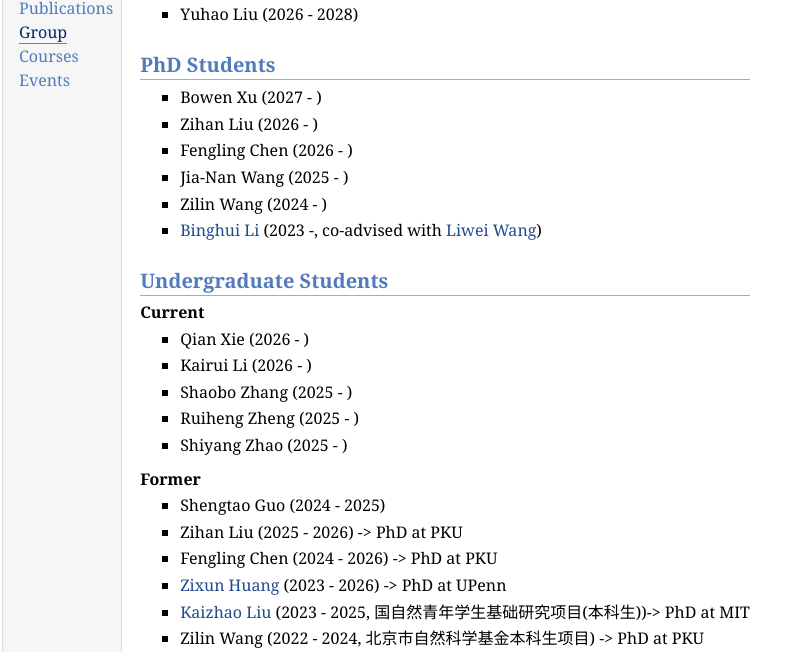
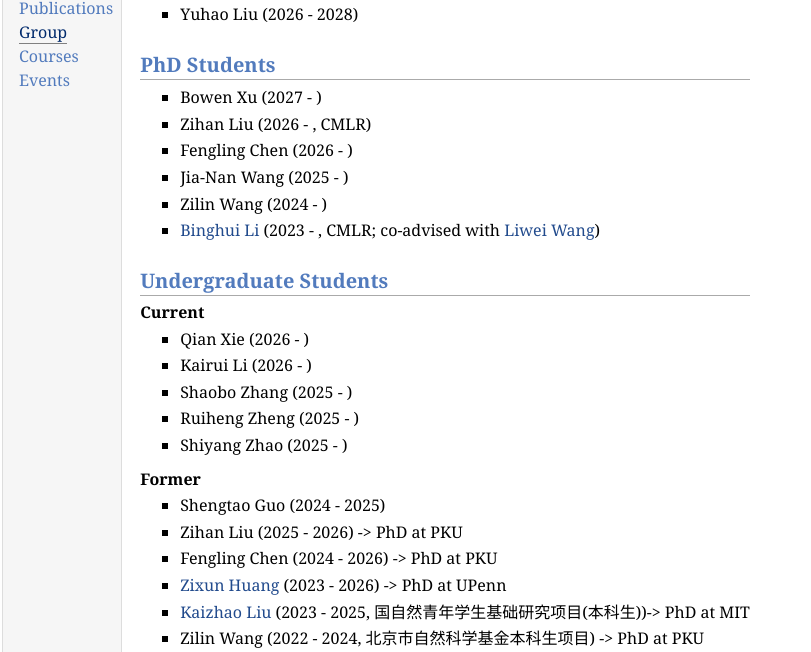
Before and after one commit to leiwu0/leiwu0.github.io, a plain HTML site: page group.html in a window 1280 px wide. Shown: the part 104-756 px from the top of the page, without its empty margins (0-811 px from the left). Drawn offline with Linux system fonts and the light colour scheme.

Commit message:
Clarify PhD recruitment channels and CMLR affiliations

```diff
--- a/group.html
+++ b/group.html
@@ -35,7 +35,7 @@
 <li><p>Bowen Xu (2027 - )
 </p>
 </li>
-<li><p>Zihan Liu (2026 - )
+<li><p>Zihan Liu (2026 - , CMLR)
 </p>
 </li>
 <li><p>Fengling Chen (2026 - )
@@ -47,7 +47,7 @@
 <li><p>Zilin Wang (2024 - )
 </p>
 </li>
-<li><p><a href="https://libinghui0000.github.io/" target=&ldquo;blank&rdquo;>Binghui Li</a> (2023 -, co-advised with <a href="http://www.liweiwang-pku.com/" target=&ldquo;blank&rdquo;>Liwei Wang</a>)
+<li><p><a href="https://libinghui0000.github.io/" target=&ldquo;blank&rdquo;>Binghui Li</a> (2023 - , CMLR; co-advised with <a href="http://www.liweiwang-pku.com/" target=&ldquo;blank&rdquo;>Liwei Wang</a>)
 </p>
 </li>
 </ul>
```
Also changed, not shown: index.html (+1 -1 lines), 2 other files.
